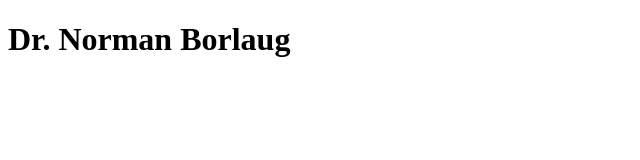
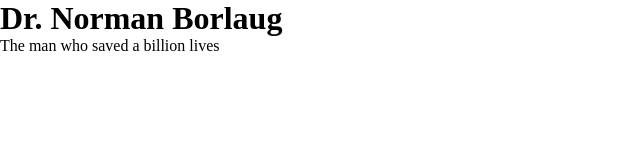
Before and after one commit to Manlikenonso/tribute-page, a plain HTML site: page index.html in a window 1280 px wide. Shown: the whole page, without its empty margins (0-640 px from the left). Drawn offline with Linux system fonts and the light colour scheme.

Commit message:
updated paragraph

```diff
--- a/index.html
+++ b/index.html
@@ -5,10 +5,13 @@
     <meta http-equiv="X-UA-Compatible" content="IE=edge">
     <meta name="viewport" content="width=device-width, initial-scale=1.0">
     <title>Tribute page</title>
+    <link rel="stylesheet" href="./styles.css">
 </head>
 <body>
     <main>
-        <h1 id="title" >Dr. Norman Borlaug</h1>
+        <h1 id="title" >
+            Dr. Norman Borlaug</h1>
+            <p>The man who saved a billion lives</p>
     </main>
     <footer></footer>
 
--- a/styles.css
+++ b/styles.css
@@ -0,0 +1,4 @@
+*{
+    margin: 0%;
+    padding: 0%;
+}
```
